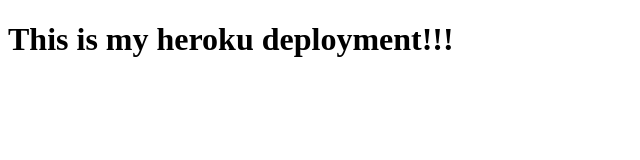
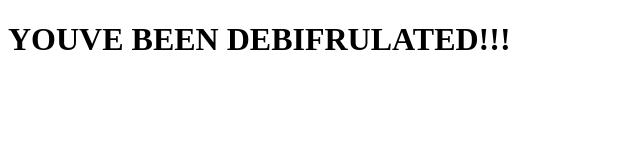
Before and after one commit to samwasden/deployment_demo, a website: page index.html in a window 1280 px wide. Shown: the whole page, without its empty margins (0-640 px from the left). Drawn offline with Linux system fonts and the light colour scheme.

```diff
--- a/index.html
+++ b/index.html
@@ -7,6 +7,6 @@
   <title>Heroku Test</title>
 </head>
 <body>
-  <h1>This is my heroku deployment!!!</h1>
+  <h1>YOUVE BEEN DEBIFRULATED!!!</h1>
 </body>
 </html>
```
